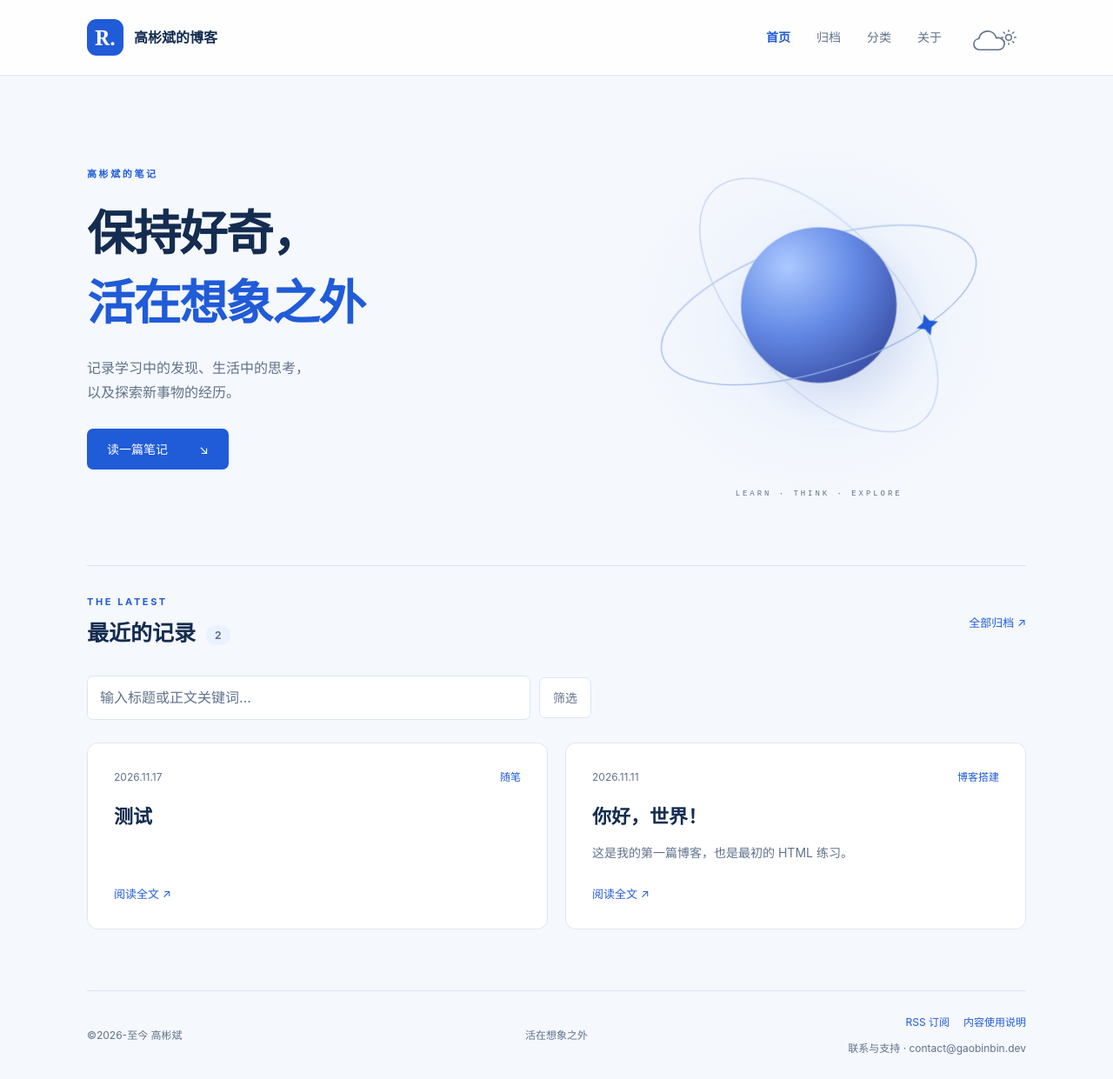
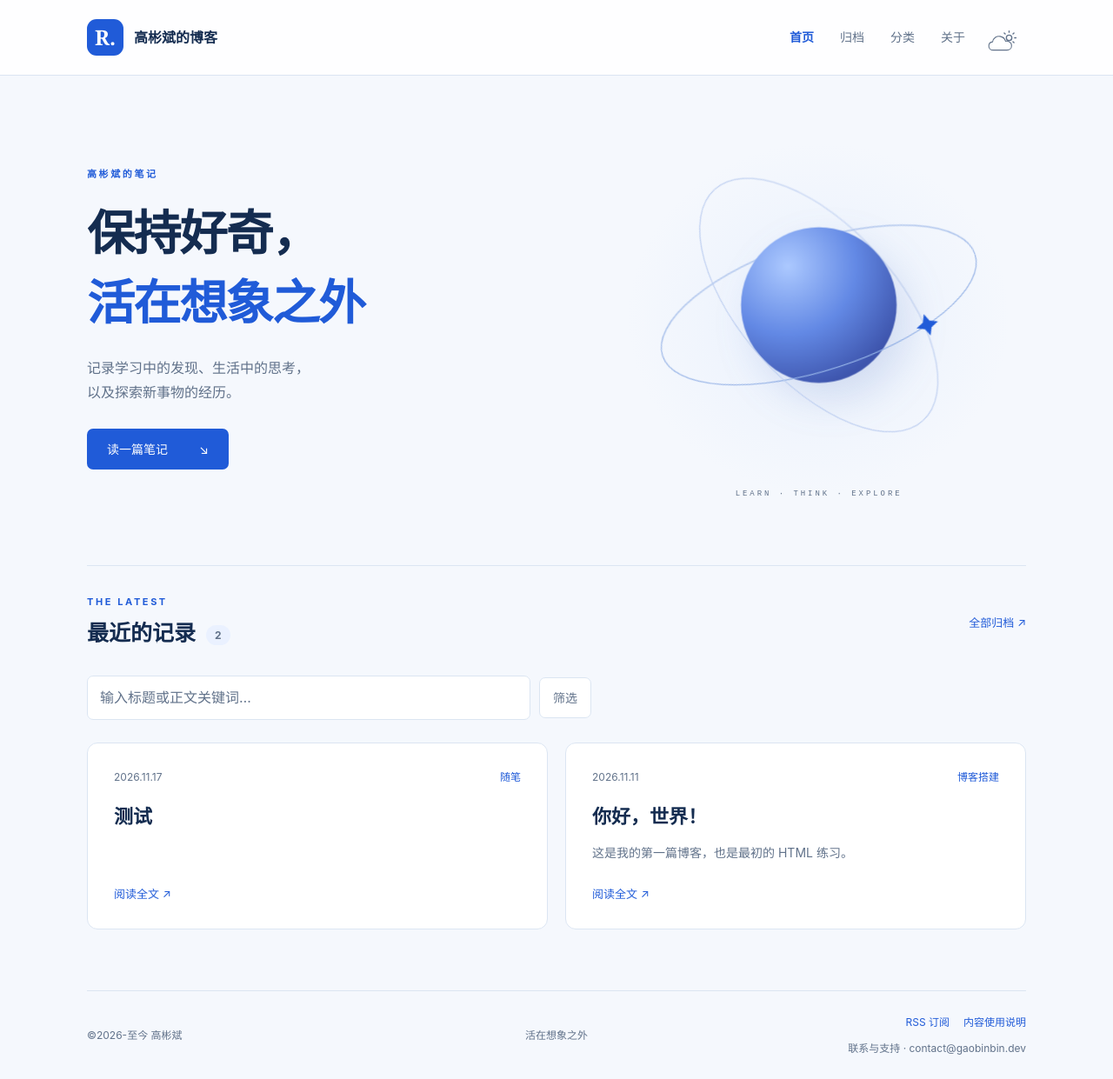
Before and after one commit to RobinGaoofficial/RobinGaoofficial.github.io, a Jekyll site: the page built from index.html, in a window 1280 px wide. Shown: the whole page at 87% size. Built offline with Jekyll 4.4.1, drawn with Linux system fonts in a browser that asks for light colours.

Commit message:
Add styles for weather control and theme toggle
Added styles for weather control icons and theme toggle.

```diff
--- a/assets/css/reading.css
+++ b/assets/css/reading.css
@@ -165,3 +165,40 @@ body,
 @media (prefers-reduced-motion: reduce) {
   .cloud-drag-handle { transition: none; }
 }
+
+/* Refined cloud-and-sun icon */
+.weather-control {
+  width: 46px;
+  flex: 0 0 46px;
+  --cloud-fill: #fff;
+}
+
+:root[data-theme="dark"] .weather-control {
+  --cloud-fill: #0d1626;
+}
+
+.weather-control .theme-toggle {
+  top: 0;
+  right: 0;
+}
+
+.weather-control .theme-toggle svg {
+  width: 19px;
+  height: 19px;
+}
+
+.cloud-drag-handle {
+  left: 1px;
+  top: 15px;
+  width: 32px;
+  height: 24px;
+}
+
+.cloud-drag-handle svg {
+  width: 32px;
+  height: 24px;
+}
+
+.cloud-drag-handle path {
+  stroke-width: 1.5;
+}
```
